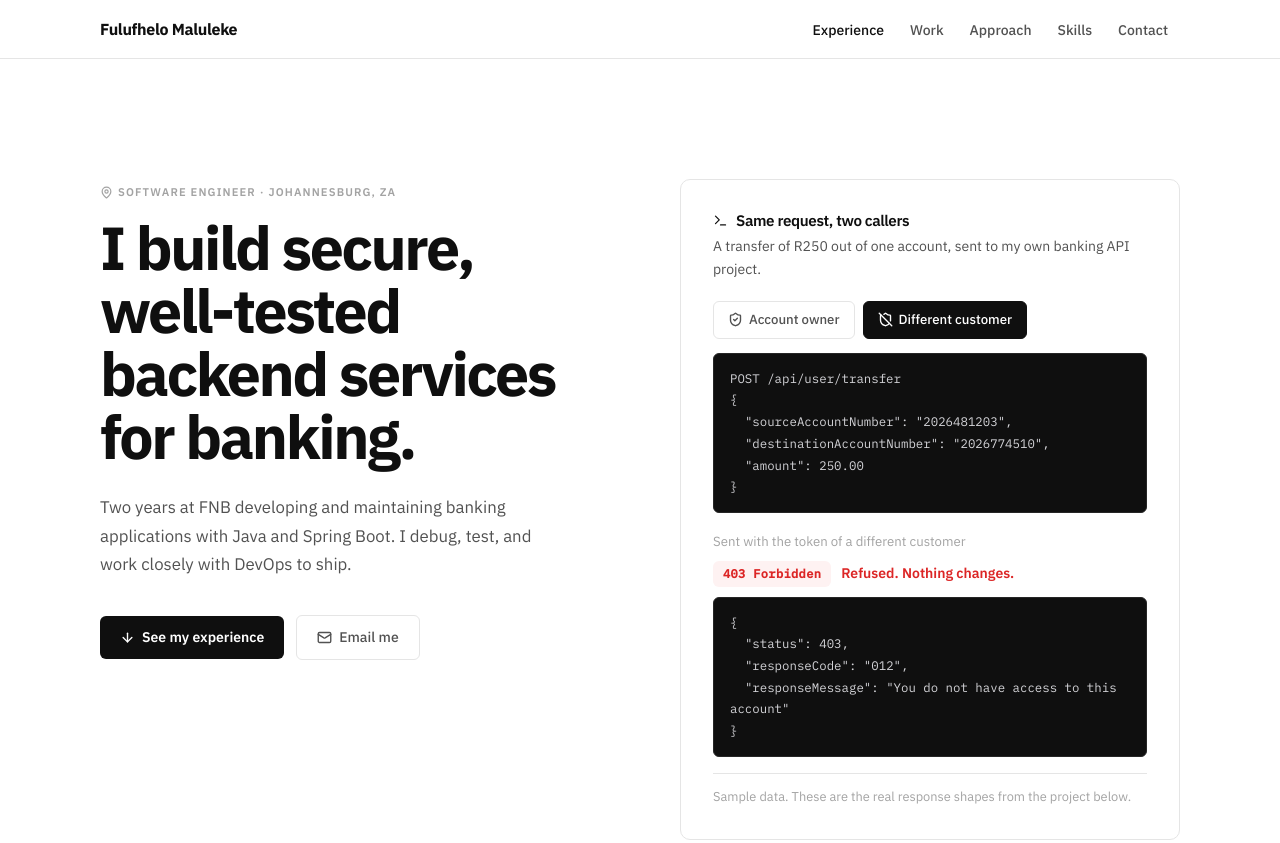
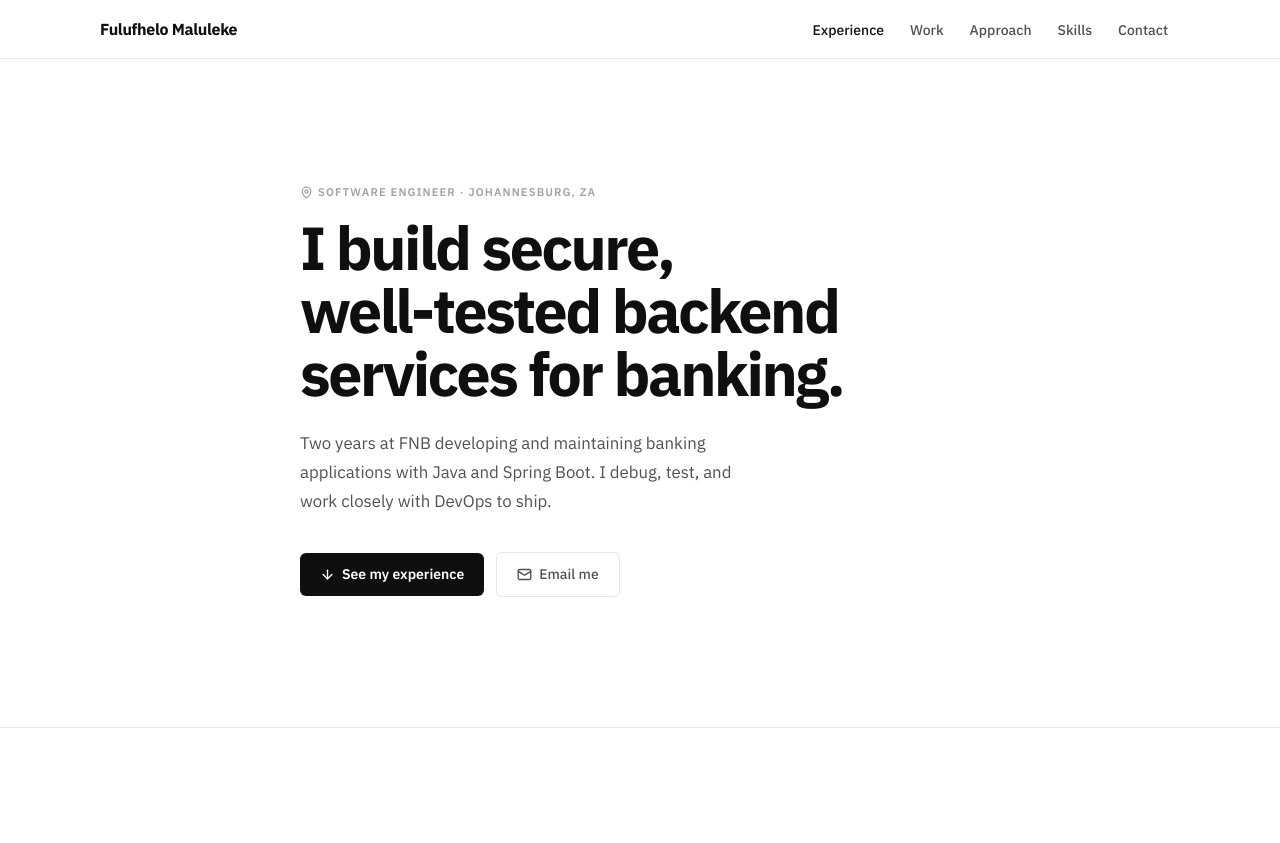
Before and after one commit to MrHope123/Portfolio, a plain HTML site: page index.html in a window 1280 px wide. Shown: the top 843 px of the page. Drawn offline with nearby package versions, Linux system fonts and the light colour scheme.

Commit message:
remove: API demo panel from hero section

```diff
--- a/index.html
+++ b/index.html
@@ -65,7 +65,7 @@
          HERO
          ============================================================ -->
     <section class="hero" id="top">
-      <div class="wrap hero-grid">
+      <div class="wrap hero-single">
         <div class="hero-copy">
           <span class="section-label">
             <i data-lucide="map-pin" class="label-icon"></i>
@@ -83,65 +83,6 @@
               Email me
             </a>
           </div>
-        </div>
-
-        <!-- Demo panel -->
-        <div class="demo card" data-demo aria-labelledby="demo-title">
-          <h2 class="demo-title" id="demo-title">
-            <i data-lucide="terminal" class="demo-icon"></i>
-            Same request, two callers
-          </h2>
-          <p class="demo-intro">A transfer of R250 out of one account, sent to my own banking API project.</p>
-
-          <div class="demo-controls js-only" role="group" aria-label="Choose who sends the request">
-            <button type="button" data-scenario="owner" aria-pressed="false">
-              <i data-lucide="shield-check" class="btn-icon"></i>
-              Account owner
-            </button>
-            <button type="button" data-scenario="other" aria-pressed="true">
-              <i data-lucide="shield-off" class="btn-icon"></i>
-              Different customer
-            </button>
-          </div>
-
-          <pre class="code request"><code>POST /api/user/transfer
-{
-  "sourceAccountNumber": "2026481203",
-  "destinationAccountNumber": "2026774510",
-  "amount": 250.00
-}</code></pre>
-
-          <div class="scenario" data-scenario="owner">
-            <p class="caller">Sent with the token of the account owner</p>
-            <p class="status allow">
-              <span class="status-code">200 OK</span>
-              Allowed. The money moves.
-            </p>
-            <pre class="code response"><code>{
-  "responseCode": "008",
-  "responseMessage": "Transfer completed successfully",
-  "accountInfo": {
-    "accountName": "Sample Customer",
-    "accountBalance": 750.00,
-    "accountNumber": "2026481203"
-  }
-}</code></pre>
-          </div>
-
-          <div class="scenario" data-scenario="other">
-            <p class="caller">Sent with the token of a different customer</p>
-            <p class="status deny">
-              <span class="status-code">403 Forbidden</span>
-              Refused. Nothing changes.
-            </p>
-            <pre class="code response"><code>{
-  "status": 403,
-  "responseCode": "012",
-  "responseMessage": "You do not have access to this account"
-}</code></pre>
-          </div>
-
-          <p class="demo-note">Sample data. These are the real response shapes from the project below.</p>
         </div>
       </div>
     </section>
--- a/style.css
+++ b/style.css
@@ -193,17 +193,14 @@ svg.lucide {
   padding-block: clamp(64px, 11vw, 120px) clamp(72px, 12vw, 130px);
   border-bottom: 1px solid var(--border);
 }
-.hero-grid {
-  display: grid;
-  grid-template-columns: minmax(0, 1fr) minmax(0, 1fr);
-  gap: clamp(40px, 7vw, 80px);
-  align-items: start;
+.hero-single {
+  max-width: 760px;
 }
 .hero-copy h1 {
   font-size: clamp(2.4rem, 5.5vw, 3.8rem);
   line-height: 1.04;
   letter-spacing: -0.04em;
-  max-width: 15ch;
+  max-width: 20ch;
   color: var(--ink);
 }
 .keep { white-space: nowrap; }
@@ -722,7 +719,7 @@ svg.lucide {
    RESPONSIVE
    ============================================================ */
 @media (max-width: 860px) {
-  .hero-grid, .feature { grid-template-columns: minmax(0, 1fr); }
+  .feature { grid-template-columns: minmax(0, 1fr); }
   .hero-copy h1 { max-width: 20ch; }
   .nav-desktop { display: none; }
   .nav-toggle { display: inline-flex; }
```
